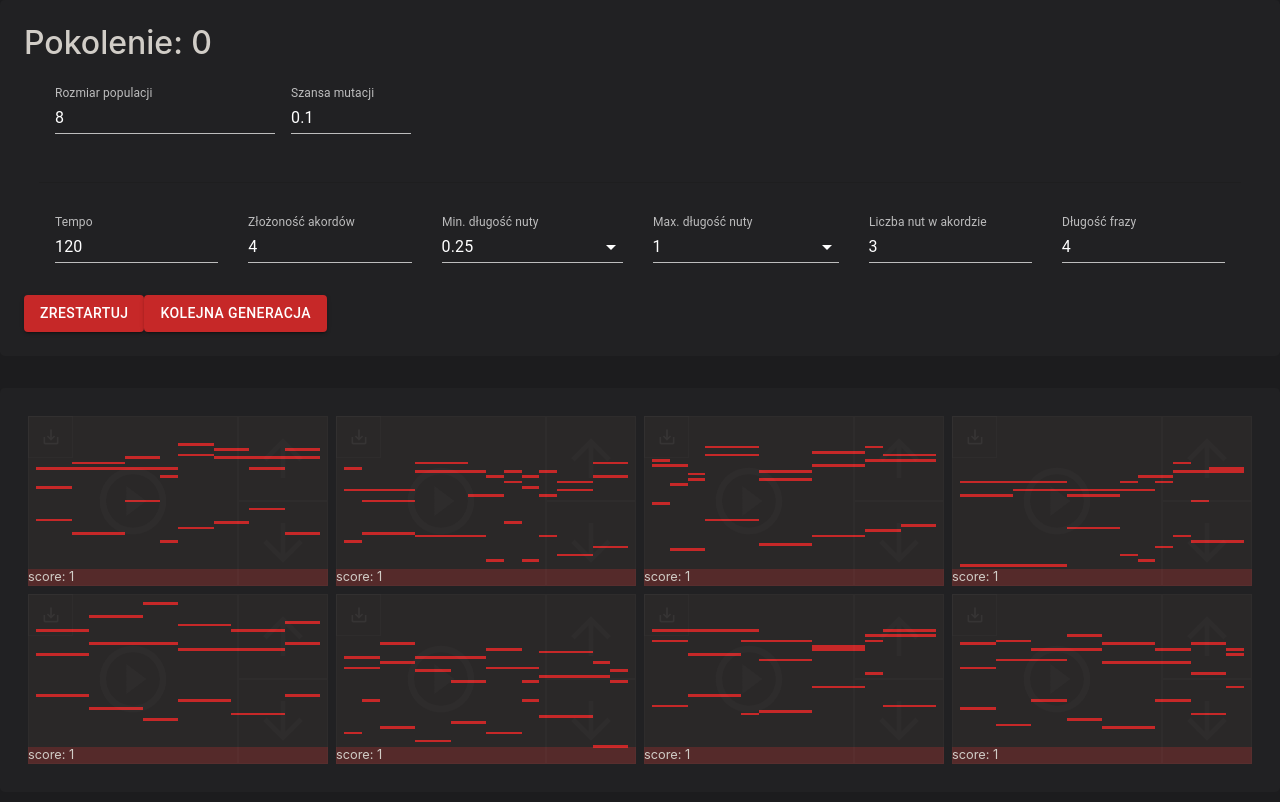
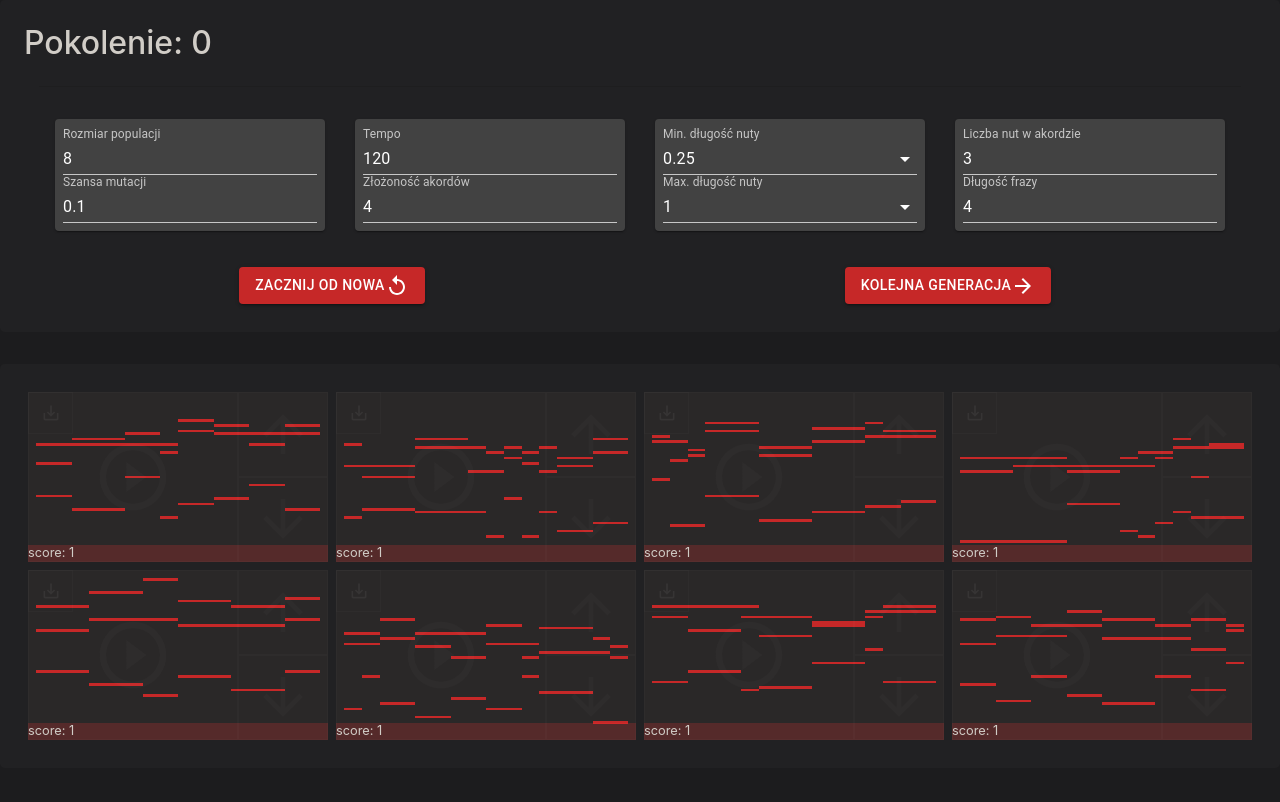
Before and after one commit to TheCommonCold/midi-generator, a React (Create React App) app: page / in a window 1280 px wide. Shown: the top 802 px of the page. Built offline with nearby package versions, Linux system fonts and the light colour scheme.

Commit message:
final layout

```diff
--- a/src/components/ControlPanel.jsx
+++ b/src/components/ControlPanel.jsx
@@ -7,8 +7,9 @@ import {
   Select,
   MenuItem,
   InputLabel,
+  Card,
 } from "@material-ui/core";
-
+import ReplayIcon from "@material-ui/icons/Replay";
 import { createPopulation } from "../genetic/population";
 import { addSpeciman, deletePopulation } from "../actions/populationActions";
 import NewGeneration from "./NewGeneration";
@@ -81,11 +82,12 @@ function ControlPanel() {
         <Row>
           <h2>Pokolenie: {generation}</h2>
         </Row>
+        <hr />
         <Row className="p-3">
-          <Col>
+          <Col className="pb-1" style={{ "min-width": "200px" }}>
+            <Card className="p-2">
               <TextField
-              style={{ "min-width": "120px" }}
-              className="pr-3 pb-3"
+                className="w-100"
                 InputProps={{ inputProps: { min: 1 } }}
                 name="populationSize"
                 label="Rozmiar populacji"
@@ -94,7 +96,7 @@ function ControlPanel() {
                 value={state.populationSize}
               />
               <TextField
-              style={{ "min-width": "120px" }}
+                className="w-100"
                 InputProps={{ inputProps: { min: 0, max: 1, step: 0.05 } }}
                 name="mutationChance"
                 label="Szansa mutacji"
@@ -102,11 +104,10 @@ function ControlPanel() {
                 onChange={handleChange}
                 value={state.mutationChance}
               />
+            </Card>
           </Col>
-        </Row>
-        <hr />
-        <Row className="p-3">
-          <Col className="pb-3" style={{ "min-width": "80px" }}>
+          <Col className="pb-3" style={{ "min-width": "200px" }}>
+            <Card className="p-2">
               <TextField
                 className="w-100"
                 InputProps={{ inputProps: { min: 1 } }}
@@ -116,19 +117,21 @@ function ControlPanel() {
                 onChange={handleChange}
                 value={tempo}
               />
-          </Col>
-          <Col className="pb-3" style={{ "min-width": "100px" }}>
               <TextField
                 className="w-100"
-              InputProps={{ inputProps: { min: state.numberOfNotes, max: 12 } }}
+                InputProps={{
+                  inputProps: { min: state.numberOfNotes, max: 12 },
+                }}
                 name="jazziness"
                 label="Złożoność akordów"
                 type="number"
                 onChange={handleChange}
                 value={state.jazziness}
               />
+            </Card>
           </Col>
-          <Col className="pb-3" style={{ "min-width": "211px" }}>
+          <Col className="pb-3" style={{ "min-width": "200px" }}>
+            <Card className="p-2">
               <InputLabel className="m-0" shrink>
                 Min. długość nuty
               </InputLabel>
@@ -148,8 +151,6 @@ function ControlPanel() {
                   else return null;
                 })}
               </Select>
-          </Col>
-          <Col className="pb-3" style={{ "min-width": "216px" }}>
               <InputLabel className="m-0" shrink>
                 Max. długość nuty
               </InputLabel>
@@ -169,8 +170,10 @@ function ControlPanel() {
                   else return null;
                 })}
               </Select>
+            </Card>
           </Col>
-          <Col className="pb-3" style={{ "min-width": "120px" }}>
+          <Col className="pb-3" style={{ "min-width": "200px" }}>
+            <Card className="p-2">
               <TextField
                 className="w-100"
                 InputProps={{ inputProps: { min: 1, max: 10 } }}
@@ -181,8 +184,6 @@ function ControlPanel() {
                 onChange={handleChange}
                 value={state.numberOfNotes}
               />
-          </Col>
-          <Col className="pb-3" style={{ "min-width": "100px" }}>
               <TextField
                 className="w-100"
                 InputProps={{ inputProps: { min: 1 } }}
@@ -193,12 +194,24 @@ function ControlPanel() {
                 onChange={handleChange}
                 value={state.progressionLength}
               />
+            </Card>
           </Col>
         </Row>
         <Row>
-          <Button variant="contained" color="primary" onClick={restart}>
-            ZRESTARTUJ
+          <Col>
+            <div className="d-flex justify-content-center">
+              <Button
+                className="m-1"
+                variant="contained"
+                color="primary"
+                onClick={restart}
+              >
+                Zacznij od nowa <ReplayIcon />
               </Button>
+            </div>
+          </Col>
+          <Col>
+            <div className="d-flex justify-content-center">
               <NewGeneration
                 updateGeneration={updateGeneration}
                 params={{
@@ -207,6 +220,8 @@ function ControlPanel() {
                   windowmax: rythms.indexOf(state.windowmax),
                 }}
               />
+            </div>
+          </Col>
         </Row>
       </Container>
     </Jumbotron>
--- a/src/components/NewGeneration.jsx
+++ b/src/components/NewGeneration.jsx
@@ -1,7 +1,7 @@
 import React from 'react';
 import {Button} from '@material-ui/core';
-import { useSelector } from 'react-redux'
-import { useDispatch } from 'react-redux'
+import { useSelector, useDispatch } from 'react-redux'
+import ArrowForwardIcon from '@material-ui/icons/ArrowForward';
 
 import { newGeneration} from '../genetic/population'
 import {addSpeciman, deletePopulation} from '../actions/populationActions'
@@ -20,8 +20,8 @@ function NewGeneration({updateGeneration, params}){
     }
 
   return (
-    <Button variant="contained" color="primary" onClick={nextGen}>
-        KOLEJNA GENERACJA
+    <Button className='m-1' variant="contained" color="primary" onClick={nextGen}>
+        KOLEJNA GENERACJA  <ArrowForwardIcon/>
     </Button>
   );
 }
--- a/src/style/App.css
+++ b/src/style/App.css
@@ -3,7 +3,7 @@
   }
 
 .midi-field {
-  background-color: rgba(42, 40, 40);
+  background-color: rgba(42, 40, 40)!important;
 }
 
 .play{
--- a/start/opis.html
+++ b/start/opis.html
@@ -27,8 +27,8 @@
     że generator będzie działał jako generator melodii</p>
 <p><b>Długość frazy</b> – reguluje ogólną długość tworzonych progresji</p>
 
-<p>Dodatkowo użytkownik ma dostęp do dwóch guzików: <b>ZRESTARTUJ</b> oraz <b>KOLEJNE POKOLENIE</b>:</p>
-<p><b>ZRESTARTUJ</b> – resetuje frazy i wraca do generacji zerowej</p>
+<p>Dodatkowo użytkownik ma dostęp do dwóch guzików: <b>ZACZNIJ OD NOWA</b> oraz <b>KOLEJNE POKOLENIE</b>:</p>
+<p><b>ZACZNIJ OD NOWA</b> – resetuje frazy i wraca do generacji zerowej</p>
 <p><b>KOLEJNE POKOLENIE</b> – powoduje przejście do kolejnej generacji</p>
 
 <h3>Frazy</h3>
```
Also changed, not shown: 1 other file (tests, documents, lock files or other folders). Lines whose indentation alone changed are shown as unchanged.
